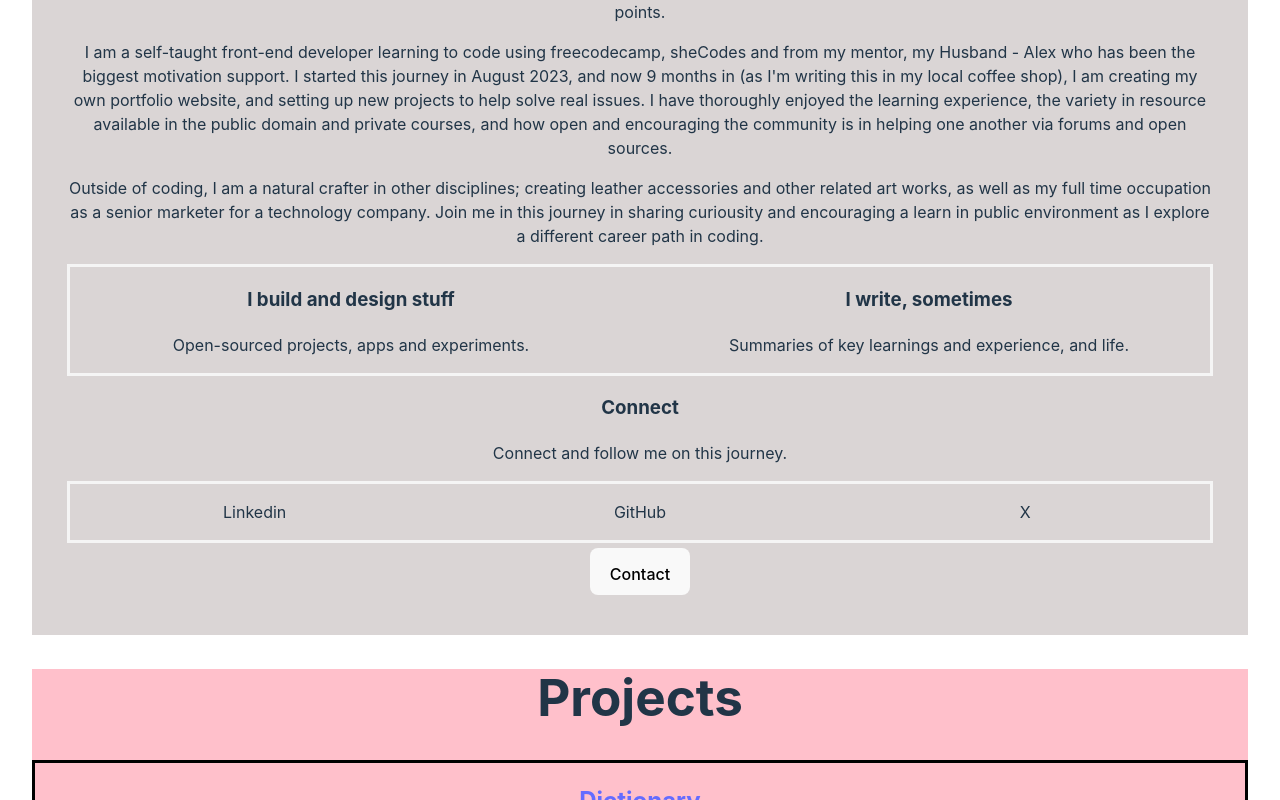
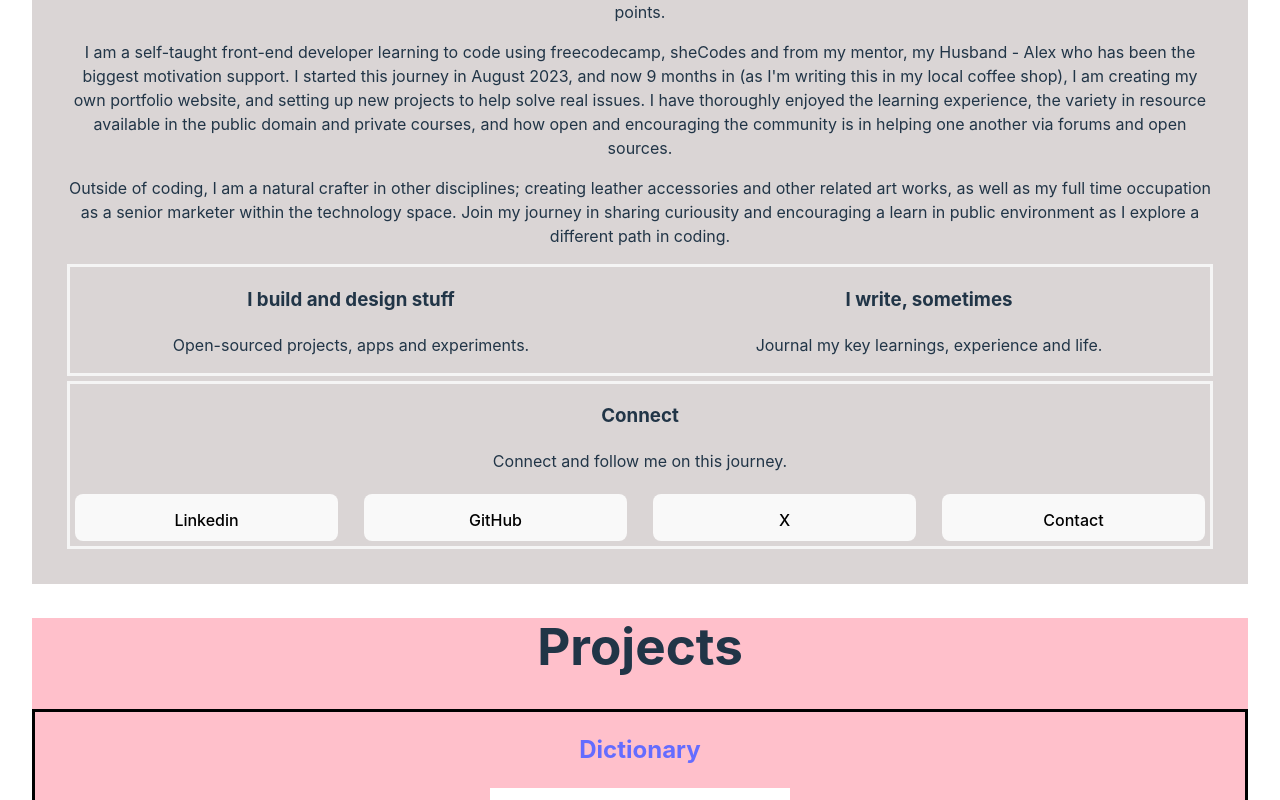
Before and after one commit to jennyweic/my-website-portfolio-shecodes, a React (Vite) app: page / in a window 1280 px wide. Shown: the part 724-1524 px from the top of the page. Built offline with nearby package versions, Linux system fonts and the light colour scheme.

Commit message:
Updated buttons on connect css

```diff
--- a/src/About.css
+++ b/src/About.css
@@ -14,12 +14,16 @@
     border: 3px solid whitesmoke;
 }
 
+.About-connect-container {
+    margin-top: 5px;
+    border: 3px solid whitesmoke;
+}
+
 .About-connect-items {
     display: grid;
-    grid-template-columns: 1fr 1fr 1fr;
+    grid-template-columns: 1fr 1fr 1fr 1fr;
     grid-gap: 1rem;
         grid-auto-flow: row;
-        border: 3px solid whitesmoke;
     justify-content: center;
     align-items:center;
 }
--- a/src/About.jsx
+++ b/src/About.jsx
@@ -22,8 +22,8 @@ export default function About(){
             I started this journey in August 2023, and now 9 months in (as I'm writing this in my local coffee shop), I am creating my own portfolio website, and setting up new projects to help solve real issues.
             I have thoroughly enjoyed the learning experience, the variety in resource available in the public domain and private courses, and how open and encouraging the community is in helping one another via forums and open sources.
             </p>
-            <p>Outside of coding, I am a natural crafter in other disciplines; creating leather accessories and other related art works, as well as my full time occupation as a senior marketer for a technology company.
-            Join me in this journey in sharing curiousity and encouraging a learn in public environment as I explore a different career path in coding.
+            <p>Outside of coding, I am a natural crafter in other disciplines; creating leather accessories and other related art works, as well as my full time occupation as a senior marketer within the technology space.
+            Join my journey in sharing curiousity and encouraging a learn in public environment as I explore a different path in coding.
             </p>
         </div>
 
@@ -35,7 +35,7 @@ export default function About(){
                 </div>
                 <div className="items">
                 <h3>I write, sometimes</h3>
-            <p>Summaries of key learnings and experience, and life. </p>
+            <p>Journal my key learnings, experience and life. </p>
             </div>
                 </div>
         </div>
@@ -44,16 +44,11 @@ export default function About(){
             <h3>Connect</h3>
             <p>Connect and follow me on this journey.</p>
             <div className="About-connect-items">
-                <p>Linkedin</p>
-                <p>GitHub</p>
-                <p>X</p>
+                <button className="button-contacts">Linkedin</button>
+                <button className="button-contacts">GitHub</button>
+                <button className="button-contacts">X</button>
+                <button className="button-contacts">Contact</button>
             </div>
-         <div className="About-connect-secondary">
-            <div className="About-connect-secondary-items">
-              <button className="button-contacts">Contact</button>
-            </div>
-         </div>
-
         </div>
         </div>
     )
```
